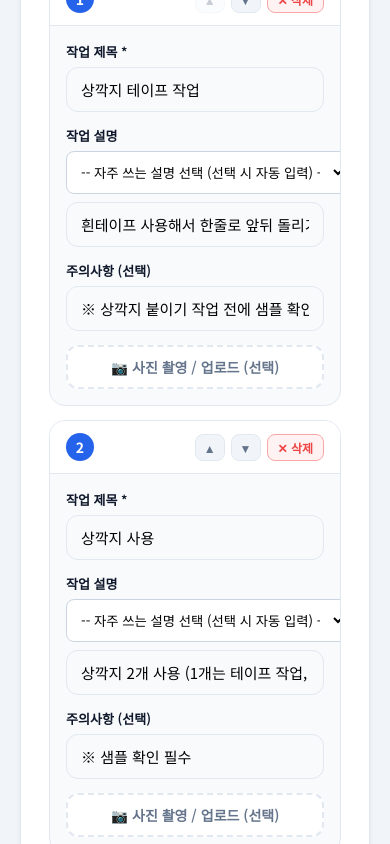
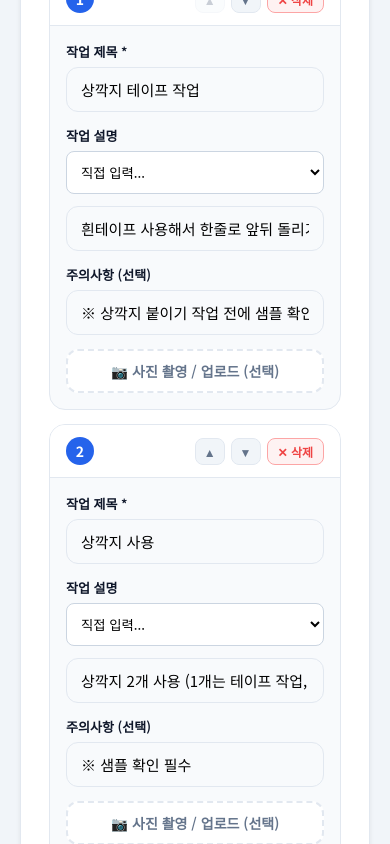
Before and after one commit to succor21k/task-app, a Next.js app: page /admin in a window 390 px wide. Shown: the part 1000-1844 px from the top of the page. Built offline with nearby package versions, Linux system fonts and the light colour scheme; no server answers.

Commit message:
UI: 모바일 대응 - 작업 설명 드롭다운과 텍스트 입력 통합형 컴포넌트로 변경

```diff
--- a/src/app/admin/page.tsx
+++ b/src/app/admin/page.tsx
@@ -413,31 +413,73 @@ export default function AdminPage() {
                   </div>
                   <div className="input-group">
                     <label>작업 설명</label>
-                    <div style={{ display: 'flex', gap: '8px', marginBottom: '8px' }}>
                     <select
-                        value=""
+                      value={
+                        [
+                          "흰테이프를 사용해서 한 줄로 앞뒤로 돌리기",
+                          "흰테이프를 사용해서 세로로 가운데 한줄(돌돌이)",
+                          "흰테이프를 사용해서 두 줄 앞뒤로 돌리기",
+                          "상깍지 2개 사용(1개는 테이프 작업, 1개는 그냥 사용)",
+                          "1개 사용",
+                          "손잡이 글루건 작업 진행",
+                          "흰테이프 사용 / 선에서 2미리",
+                          "선에서 2미리",
+                          "흰테이프 사용 / 일자(ㅡ)모양",
+                          "흰테이프 사용 / 팔자(八)모양"
+                        ].includes(task.desc) ? task.desc : (task.desc === "" ? "" : "custom")
+                      }
                       onChange={e => {
-                          if (e.target.value) updateTask(i, "desc", e.target.value);
+                        if (e.target.value === "custom") {
+                          updateTask(i, "desc", " "); // 스페이스바 하나로 커스텀 모드 진입
+                        } else {
+                          updateTask(i, "desc", e.target.value);
+                        }
                       }}
-                        style={{ flex: 1, padding: '10px', borderRadius: '8px', border: '1px solid #cbd5e1', background: '#fff' }}
+                      style={{ padding: '10px', borderRadius: '8px', border: '1px solid #cbd5e1', background: '#fff', width: '100%', marginBottom: '8px' }}
                     >
-                        <option value="">-- 자주 쓰는 설명 선택 (선택 시 자동 입력) --</option>
+                      <option value="">-- 설명 선택 --</option>
                       <optgroup label="상깍지 테이프 작업">
-                          <option value="흰테이프를 사용해서 한 줄로 앞뒤로 돌리기">흰테이프 한 줄 앞뒤 돌리기</option>
-                          <option value="흰테이프를 사용해서 세로로 가운데 한줄(돌돌이)">흰테이프 세로 가운데 한줄(돌돌이)</option>
-                          <option value="흰테이프를 사용해서 두 줄 앞뒤로 돌리기">흰테이프 두 줄 앞뒤 돌리기</option>
+                        <option value="흰테이프를 사용해서 한 줄로 앞뒤로 돌리기">흰테이프를 사용해서 한 줄로 앞뒤로 돌리기</option>
+                        <option value="흰테이프를 사용해서 세로로 가운데 한줄(돌돌이)">흰테이프를 사용해서 세로로 가운데 한줄(돌돌이)</option>
+                        <option value="흰테이프를 사용해서 두 줄 앞뒤로 돌리기">흰테이프를 사용해서 두 줄 앞뒤로 돌리기</option>
                       </optgroup>
                       <optgroup label="상깍지 사용">
-                          <option value="상깍지 2개 사용(1개는 테이프 작업, 1개는 그냥 사용)">상깍지 2개 사용 (1개 테이프, 1개 그냥)</option>
-                          <option value="1개 사용">상깍지 1개 사용</option>
+                        <option value="상깍지 2개 사용(1개는 테이프 작업, 1개는 그냥 사용)">상깍지 2개 사용(1개는 테이프 작업, 1개는 그냥 사용)</option>
+                        <option value="1개 사용">1개 사용</option>
                       </optgroup>
                       <optgroup label="바닥 테이프 작업(위쪽)">
                         <option value="흰테이프 사용 / 일자(ㅡ)모양">흰테이프 사용 / 일자(ㅡ)모양</option>
                         <option value="흰테이프 사용 / 팔자(八)모양">흰테이프 사용 / 팔자(八)모양</option>
                       </optgroup>
+                      <optgroup label="기타 작업들">
+                        <option value="손잡이 글루건 작업 진행">손잡이 글루건 작업 진행</option>
+                        <option value="흰테이프 사용 / 선에서 2미리">흰테이프 사용 / 선에서 2미리</option>
+                        <option value="선에서 2미리">선에서 2미리</option>
+                      </optgroup>
+                      <option value="custom">직접 입력...</option>
                     </select>
-                    </div>
-                    <input type="text" value={task.desc} placeholder="작업 설명 직접 입력 (또는 위에서 선택)" onChange={e => updateTask(i, "desc", e.target.value)} />
+
+                    {(![
+                      "",
+                      "흰테이프를 사용해서 한 줄로 앞뒤로 돌리기",
+                      "흰테이프를 사용해서 세로로 가운데 한줄(돌돌이)",
+                      "흰테이프를 사용해서 두 줄 앞뒤로 돌리기",
+                      "상깍지 2개 사용(1개는 테이프 작업, 1개는 그냥 사용)",
+                      "1개 사용",
+                      "손잡이 글루건 작업 진행",
+                      "흰테이프 사용 / 선에서 2미리",
+                      "선에서 2미리",
+                      "흰테이프 사용 / 일자(ㅡ)모양",
+                      "흰테이프 사용 / 팔자(八)모양"
+                    ].includes(task.desc) || task.desc === " ") && (
+                      <input
+                        type="text"
+                        value={task.desc.trim()}
+                        placeholder="직접 입력"
+                        onChange={e => updateTask(i, "desc", e.target.value)}
+                        style={{ marginTop: '4px' }}
+                      />
+                    )}
                   </div>
                   <div className="input-group">
                     <label>주의사항 (선택)</label>
```
Lines whose indentation alone changed are shown as unchanged.
